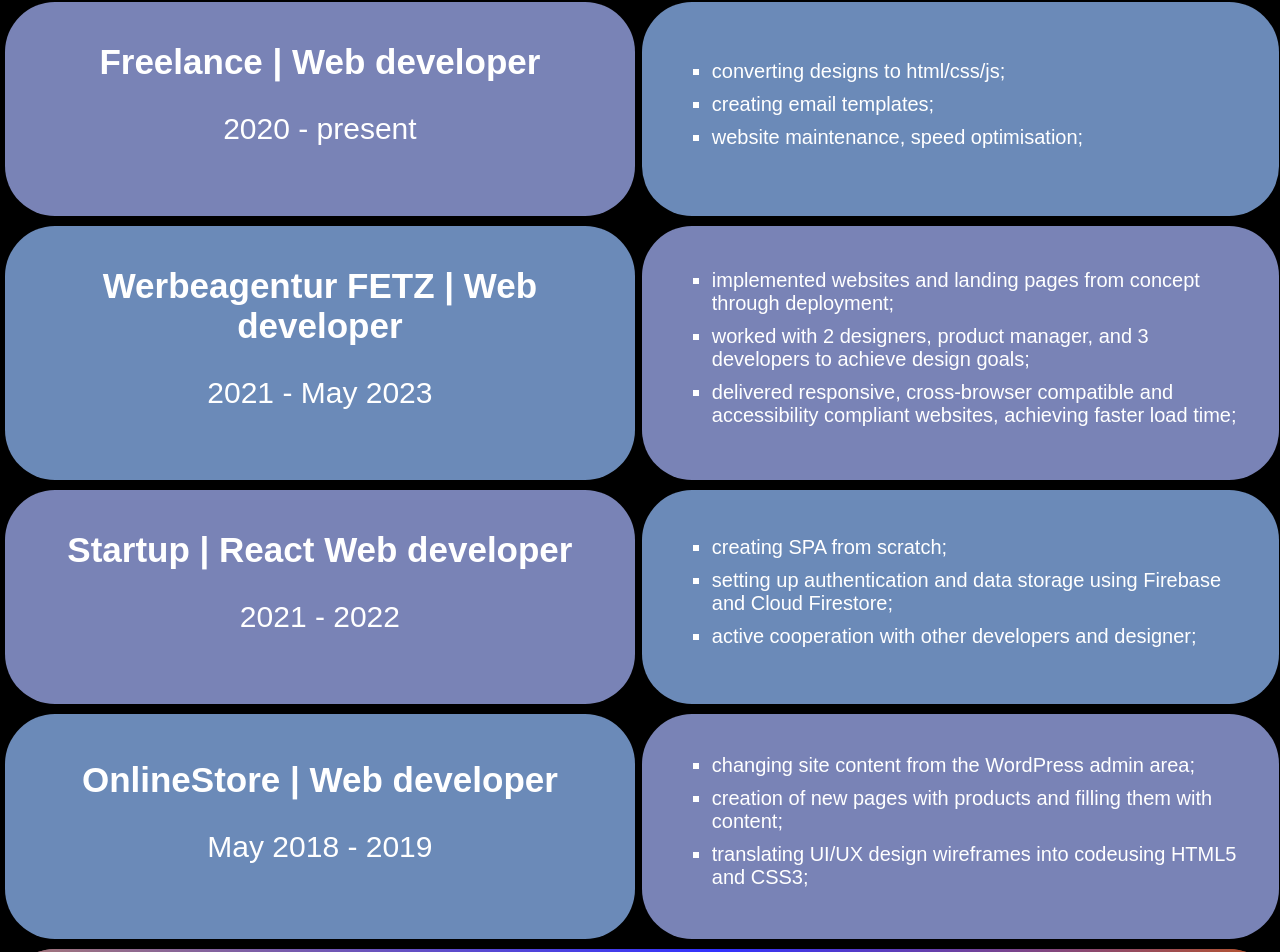
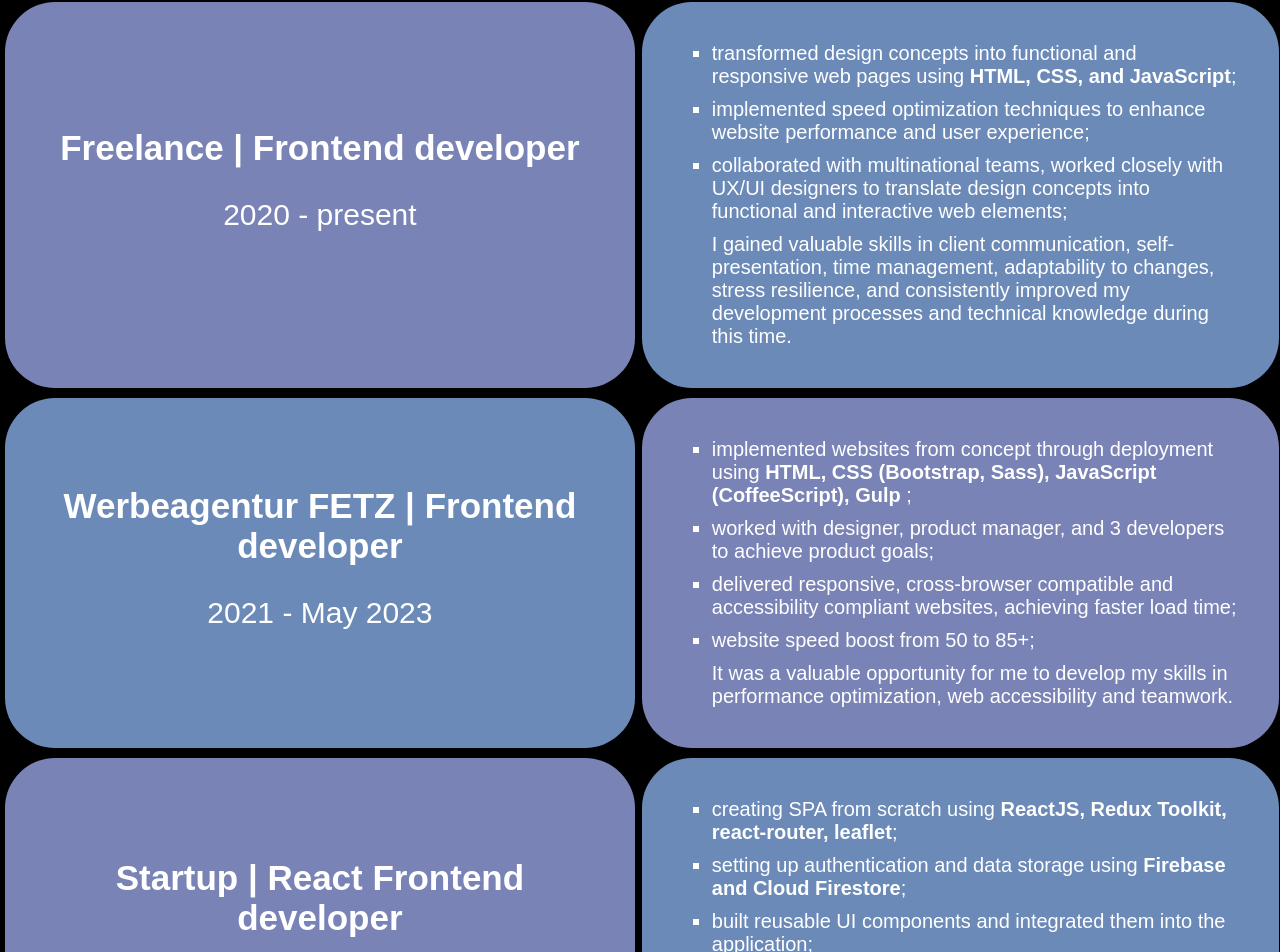
Before and after one commit to wdcreate/portfolio, a React (Create React App) app: page / in a window 1280 px wide. Shown: the part 1342-2294 px from the top of the page. Built offline with nearby package versions, Linux system fonts and the light colour scheme; a web font is replaced by a local one.

Commit message:
new text add

```diff
--- a/src/sections/About.js
+++ b/src/sections/About.js
@@ -40,7 +40,7 @@ function About() {
         </div>
         <ul className="tech-stack">
           <li>React JS</li>
-          <li>Javascript ES6+</li>
+          <li>Javascript</li>
           <li>HTML &amp; CSS</li>
           <li>JS libraries</li>
           <li>CSS libraries</li>
@@ -49,7 +49,6 @@ function About() {
           <li>Git</li>
           <li>Wordpress</li>
           <li>Wix</li>
-          <li>Gulp</li>
         </ul>
       </div>
     </motion.div>
--- a/src/sections/Experience.js
+++ b/src/sections/Experience.js
@@ -36,13 +36,14 @@ function Experience() {
           variants={LAnimation}
           className="l"
         >
-          <div className="work-title">Freelance | Web developer</div>
+          <div className="work-title">Freelance | Frontend developer</div>
           <p className="time">2020 - present</p>
         </motion.div>
         <motion.ul variants={RAnimation} className="text r">
-          <li>converting designs to html/css/js;</li>
-          <li>creating email templates;</li>
-          <li>website maintenance, speed optimisation;</li>
+          <li>transformed design concepts into functional and responsive web pages using <b>HTML, CSS, and JavaScript</b>;</li>
+          <li>implemented speed optimization techniques to enhance website performance and user experience;</li>
+          <li>сollaborated with multinational teams, worked closely with UX/UI designers to translate design concepts into functional and interactive web elements;</li>
+          <p>I gained valuable skills in client communication, self-presentation, time management, adaptability to changes, stress resilience, and consistently improved my development processes and technical knowledge during this time.</p>
         </motion.ul>
       </motion.div>
       <motion.div
@@ -53,22 +54,23 @@ function Experience() {
         className="experience-item"
       >
         <motion.div variants={LAnimation} className="l">
-          <div className="work-title">Werbeagentur FETZ | Web developer</div>
+          <div className="work-title">Werbeagentur FETZ | Frontend developer</div>
           <p className="time">2021 - May 2023</p>
         </motion.div>
         <motion.ul variants={RAnimation} className="text r">
           <li>
-            implemented websites and landing pages from concept through
-            deployment;
+            implemented websites from concept through deployment using <b>HTML, CSS (Bootstrap, Sass), JavaScript (CoffeeScript), Gulp</b> ;
           </li>
           <li>
-            worked with 2 designers, product manager, and 3 developers to
-            achieve design goals;
+            worked with designer, product manager, and 3 developers to achieve product goals;
           </li>
           <li>
-            delivered responsive, cross-browser compatible and accessibility
-            compliant websites, achieving faster load time;
+            delivered responsive, cross-browser compatible and accessibility compliant websites, achieving faster load time;
           </li>
+          <li>
+            website speed boost from 50 to 85+;
+          </li>
+          <p>It was a valuable opportunity for me to develop my skills in performance optimization, web accessibility and teamwork.</p>
         </motion.ul>
       </motion.div>
       <motion.div
@@ -79,16 +81,17 @@ function Experience() {
         className="experience-item"
       >
         <motion.div variants={LAnimation} className="l">
-          <div className="work-title">Startup | React Web developer</div>
+          <div className="work-title">Startup | React Frontend developer</div>
           <p className="time">2021 - 2022</p>
         </motion.div>
         <motion.ul variants={RAnimation} className="text r">
-          <li>creating SPA from scratch;</li>
+          <li>creating SPA from scratch using <b>ReactJS, Redux Toolkit, react-router, leaflet</b>;</li>
           <li>
-            setting up authentication and data storage using Firebase and Cloud
-            Firestore;
+            setting up authentication and data storage using <b>Firebase and Cloud Firestore</b>;
           </li>
+          <li>built reusable UI components and integrated them into the application;</li>
           <li>active cooperation with other developers and designer;</li>
+          <p>This project gave me the opportunity to gain hands-on experience with ReactJS and learn about Firebase, allowing me to implement secure user authentication and real-time database functionality.</p>
         </motion.ul>
       </motion.div>
       <motion.div
@@ -99,17 +102,18 @@ function Experience() {
         className="experience-item"
       >
         <motion.div variants={LAnimation} className="l">
-          <div className="work-title">OnlineStore | Web developer</div>
+          <div className="work-title">OnlineStore | Frontend developer</div>
           <p className="time">May 2018 - 2019</p>
         </motion.div>
         <motion.ul variants={RAnimation} className="text r">
-          <li>changing site content from the WordPress admin area;</li>
+          <li>worked with <b>CSS and HTML</b> to create and maintain website interfaces;</li>
           <li>
-            creation of new pages with products and filling them with content;
+            modified website content through the <b>WordPress admin area</b>;
           </li>
           <li>
-            translating UI/UX design wireframes into codeusing HTML5 and CSS3;
+            developed product pages with content;
           </li>
+          <p>This job increased my interest for web development and helped me develop my skills as frontend developer.</p>
         </motion.ul>
       </motion.div>
     </div>
--- a/src/sections/styles/Experience.scss
+++ b/src/sections/styles/Experience.scss
@@ -6,15 +6,17 @@
     display: grid;
     grid-template-columns: 1fr 1fr;
     margin-bottom: 10px;
-    @media (max-width: 600px) {
+    @media (max-width: 700px) {
       grid-template-columns: 1fr;
     }
+    @media (min-width: 700px) {
       &:nth-child(odd) {
         .l {
           background: #7983b6;
         }
         .r {
-        background: #6b8ab8 ;
+          background: #6b8ab8;
+        }
       }
     }
     .l,
@@ -38,14 +40,14 @@
       align-items: center;
       flex-direction: column;
       margin-right: 7px;
-      background: #6b8ab8 ;
-
+      background: #6b8ab8;
       .work-title {
         font-size: 35px;
         font-weight: 700;
         text-align: center;
         @media (max-width: 700px) {
           font-size: 28px;
+          margin-bottom: 20px;
         }
       }
       .time {
@@ -54,23 +56,37 @@
         text-align: center;
         @media (max-width: 700px) {
           font-size: 25px;
+          margin: 10px 0 0 0;
         }
       }
     }
     .r {
       padding-left: 70px;
-      background:  #7983b6;
+      background: #7983b6;
       display: flex;
       justify-content: center;
       flex-direction: column;
       margin: 0;
+      @media (max-width: 1000px) {
+        padding-left: 40px;
+      }
+      @media (max-width: 700px) {
+margin-top: 3px;      }
 
       li {
         list-style: square;
-        font-size: 24px;
+        font-size: 20px;
         margin-bottom: 10px;
-        @media (max-width: 7000px) {
+        @media (max-width: 700px) {
+          font-size: 18px;
+        }
+      }
+      p {
         font-size: 20px;
+        margin: 0;
+        margin-left: 0;
+        @media (max-width: 700px) {
+          font-size: 18px;
         }
       }
     }
```
Lines whose indentation alone changed are shown as unchanged.
